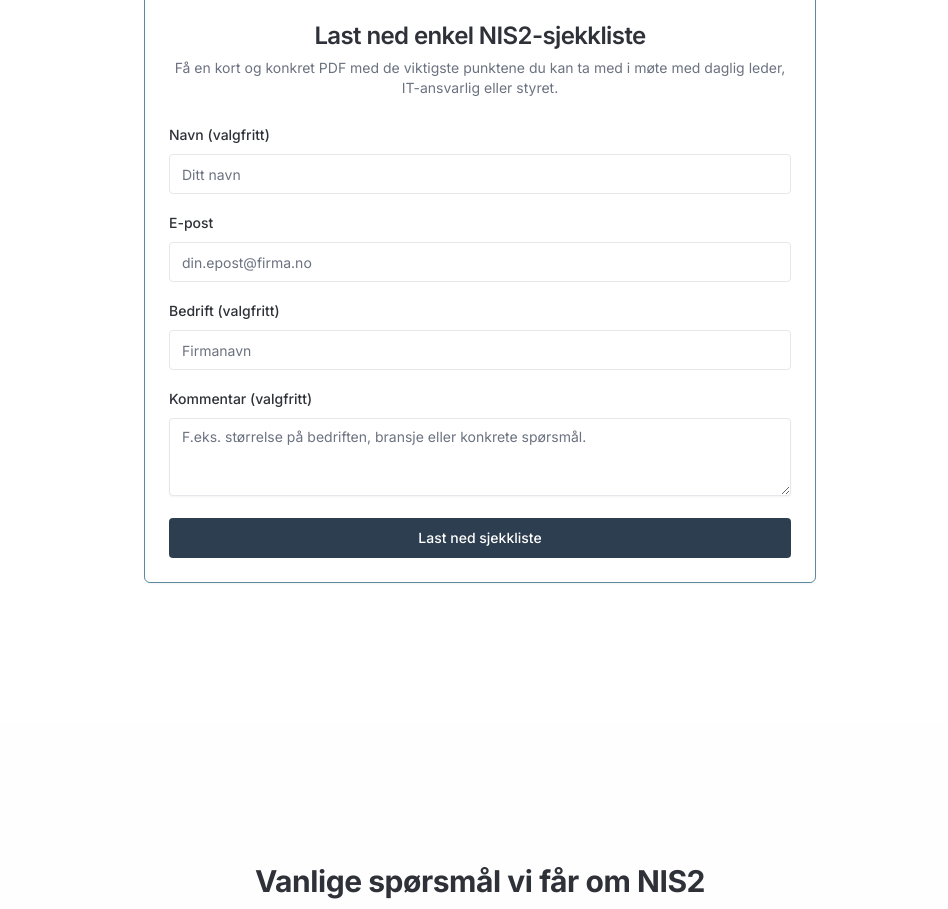
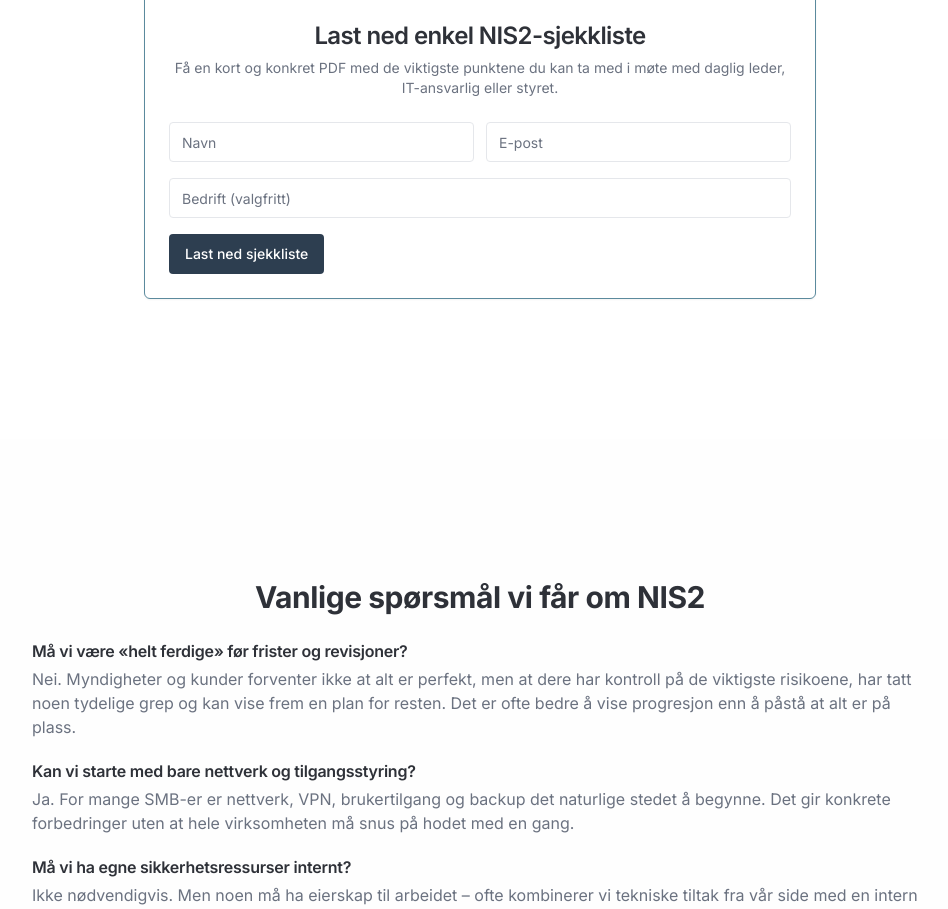
Before and after one commit to mrmothg/signalnord, a Next.js app: page /nis2-smb in a window 1280 px wide. Shown: the part 3960-4869 px from the top of the page, without its empty margins (160-1108 px from the left). Built offline with nearby package versions, Linux system fonts and the light colour scheme.

Commit message:
sjekkliste

```diff
--- a/src/app/nis2-smb/page.tsx
+++ b/src/app/nis2-smb/page.tsx
@@ -329,8 +329,10 @@ export default function NIS2SMBPage() {
               <LeadForm
                 formType="nis2-checklist"
                 buttonText="Last ned sjekkliste"
-              />
+                downloadUrl="/docs/nis2-sjekkliste-signalnord.pdf"
+                />
             </CardContent>
+
           </Card>
         </div>
       </section>
--- a/src/components/lead-form.tsx
+++ b/src/components/lead-form.tsx
@@ -1,60 +1,46 @@
 'use client'
 
-import { useState } from 'react'
+import * as React from 'react'
 import { Button } from '@/components/ui/button'
 import { Input } from '@/components/ui/input'
-import { Label } from '@/components/ui/label'
 
 type LeadFormProps = {
-  formType: string
-  buttonText?: string
+  formType: 'nis2-checklist' | 'kontakt' | 'fiber' | string
+  buttonText: string
+  downloadUrl?: string
 }
 
-export function LeadForm({ formType, buttonText = 'Send inn' }: LeadFormProps) {
-  const [name, setName] = useState('')
-  const [email, setEmail] = useState('')
-  const [company, setCompany] = useState('')
-  const [message, setMessage] = useState('')
-  const [loading, setLoading] = useState(false)
-  const [success, setSuccess] = useState<string | null>(null)
-  const [error, setError] = useState<string | null>(null)
+export function LeadForm({ formType, buttonText, downloadUrl }: LeadFormProps) {
+  const [loading, setLoading] = React.useState(false)
+  const [submitted, setSubmitted] = React.useState(false)
+  const [error, setError] = React.useState<string | null>(null)
 
-  async function handleSubmit(e: React.FormEvent) {
+  const handleSubmit = async (e: React.FormEvent<HTMLFormElement>) => {
     e.preventDefault()
     setLoading(true)
     setError(null)
-    setSuccess(null)
 
     try {
+      const formData = new FormData(e.currentTarget)
+      formData.append('formType', formType)
+
       const res = await fetch('/api/lead', {
         method: 'POST',
-        headers: {
-          'Content-Type': 'application/json',
-        },
-        body: JSON.stringify({
-          formType,
-          name,
-          email,
-          company,
-          subject: 'NIS2-sjekkliste',
-          message:
-            message ||
-            'Brukeren har bedt om NIS2-sjekkliste. Følg opp med PDF / videre dialog.',
-        }),
+        body: formData,
       })
 
       if (!res.ok) {
-        const data = await res.json().catch(() => ({}))
-        throw new Error(data?.error || 'Kunne ikke sende inn skjema.')
+        throw new Error('Kunne ikke sende skjema')
       }
 
-      setSuccess('Takk! Vi tar kontakt og sender deg NIS2-sjekklisten.')
-      setName('')
-      setEmail('')
-      setCompany('')
-      setMessage('')
+      setSubmitted(true)
+
+      // Start nedlasting av PDF etter vellykket innsending
+      if (downloadUrl) {
+        window.location.href = downloadUrl
+      }
     } catch (err: any) {
-      setError(err.message || 'Noe gikk galt. Prøv igjen.')
+      setError(err.message ?? 'Noe gikk galt')
     } finally {
       setLoading(false)
     }
@@ -62,63 +48,48 @@ export function LeadForm({ formType, buttonText = 'Send inn' }: LeadFormProps) {
 
   return (
     <form onSubmit={handleSubmit} className="space-y-4">
-      <div className="space-y-2">
-        <Label htmlFor="lead-name">Navn (valgfritt)</Label>
+      <div className="grid gap-3 md:grid-cols-2">
         <Input
-          id="lead-name"
-          placeholder="Ditt navn"
-          value={name}
-          onChange={(e) => setName(e.target.value)}
+          name="name"
+          placeholder="Navn"
+          required
+        />
+        <Input
+          type="email"
+          name="email"
+          placeholder="E-post"
+          required
         />
       </div>
-
-      <div className="space-y-2">
-        <Label htmlFor="lead-email">E-post</Label>
-        <Input
-          id="lead-email"
-          type="email"
-          required
-          placeholder="din.epost@firma.no"
-          value={email}
-          onChange={(e) => setEmail(e.target.value)}
-        />
-      </div>
-
-      <div className="space-y-2">
-        <Label htmlFor="lead-company">Bedrift (valgfritt)</Label>
-        <Input
-          id="lead-company"
-          placeholder="Firmanavn"
-          value={company}
-          onChange={(e) => setCompany(e.target.value)}
-        />
-      </div>
-
-      <div className="space-y-2">
-        <Label htmlFor="lead-message">Kommentar (valgfritt)</Label>
-        <textarea
-          id="lead-message"
-          rows={3}
-          className="w-full rounded-md border border-input bg-background px-3 py-2 text-sm shadow-sm outline-none ring-offset-background placeholder:text-muted-foreground focus-visible:ring-2 focus-visible:ring-ring focus-visible:ring-offset-2"
-          placeholder="F.eks. størrelse på bedriften, bransje eller konkrete spørsmål."
-          value={message}
-          onChange={(e) => setMessage(e.target.value)}
-        />
-      </div>
+      <Input
+        name="company"
+        placeholder="Bedrift (valgfritt)"
+      />
 
       {error && (
-        <p className="text-sm text-destructive">
+        <p className="text-sm text-red-600">
           {error}
         </p>
       )}
-      {success && (
-        <p className="text-sm text-emerald-600">
-          {success}
+
+      {submitted && (
+        <p className="text-xs text-muted-foreground">
+          Takk – skjemaet er sendt inn.
+          {downloadUrl && (
+            <>
+              {' '}
+              Nedlastingen skal starte automatisk. Hvis ikke, klikk{' '}
+              <a href={downloadUrl} className="underline">
+                her
+              </a>
+              .
+            </>
+          )}
         </p>
       )}
 
-      <Button type="submit" className="w-full" disabled={loading}>
-        {loading ? 'Sender...' : buttonText}
+      <Button type="submit" disabled={loading}>
+        {loading ? 'Sender…' : buttonText}
       </Button>
     </form>
   )
```
Also changed, not shown: 2 other files (tests, documents, lock files or other folders).
